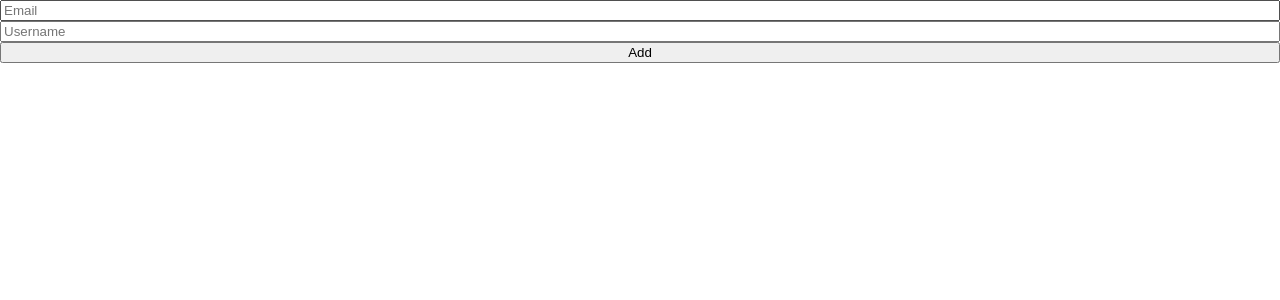
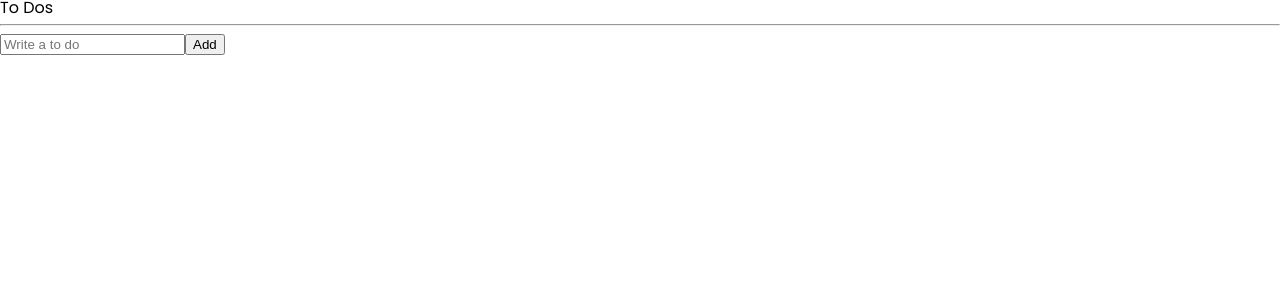
Before and after one commit to yujini-kim/todolist, a React (Create React App) app: page / in a window 1280 px wide. Shown: the top 300 px of the page. Built offline with nearby package versions, Linux system fonts and the light colour scheme.

Commit message:
feat: Todo 추가 기능
- todo 추가 기능

관련 이슈:

```diff
--- a/package.json
+++ b/package.json
@@ -11,8 +11,8 @@
     "@types/node": "^16.18.126",
     "@types/react": "^19.0.12",
     "@types/react-dom": "^19.0.4",
-    "react": "^19.1.0",
-    "react-dom": "^19.1.0",
+    "react": "^18.3.1",
+    "react-dom": "^18.3.1",
     "react-hook-form": "^7.55.0",
     "react-scripts": "5.0.1",
     "recoil": "^0.7.7",
--- a/src/App.tsx
+++ b/src/App.tsx
@@ -1,5 +1,5 @@
 import { createGlobalStyle } from 'styled-components';
-import ToDoList from './ToDoList';
+import ToDoList from './component/ToDoList';
 
 const GlobalStyle = createGlobalStyle`
 
--- a/src/ToDoList.tsx
+++ /dev/null
@@ -1,59 +0,0 @@
-import { useForm } from 'react-hook-form';
-
-type IFormData = {
-  firstName: string;
-  lastName: string;
-  email: string;
-  password: string;
-  CheckingPassword: string;
-  username?: string;
-};
-
-function ToDoList() {
-  const {
-    register,
-    handleSubmit,
-    formState: { errors },
-  } = useForm<IFormData>();
-
-  const onValid = (data: IFormData) => {
-    console.log('data', data);
-  };
-
-  return (
-    <div>
-      <form
-        style={{ display: 'flex', flexDirection: 'column' }}
-        onSubmit={handleSubmit(onValid)}
-      >
-        <input
-          {...register('email', {
-            required: '이메일을 입력해주세요',
-            pattern: {
-              value: /^[A-Za-z0-9._%+-]+@naver.com$/,
-              message: 'Only naver.com emails allowed',
-            },
-          })}
-          placeholder="Email"
-        />
-        <span>{errors.email?.message}</span>
-
-        <input
-          {...register('username', {
-            required: '유저네임을 입력해주세요',
-            minLength: {
-              value: 10,
-              message: 'Username must be at least 10 characters',
-            },
-          })}
-          placeholder="Username"
-        />
-        <span>{errors.username?.message}</span>
-
-        <button>Add</button>
-      </form>
-    </div>
-  );
-}
-
-export default ToDoList;
--- /dev/null
+++ b/src/component/ToDoList.tsx
@@ -0,0 +1,51 @@
+import { useForm } from 'react-hook-form';
+import { atom, useRecoilState } from 'recoil';
+
+interface IForm {
+  toDo: string;
+}
+
+interface IToDo {
+  text: string;
+  category: 'TO_DO' | 'DOING' | 'DONE';
+  id: number;
+}
+
+const toDoState = atom<IToDo[]>({
+  key: 'toDo',
+  default: [],
+});
+
+function ToDoList() {
+  const [toDos, setToDos] = useRecoilState(toDoState);
+  const { register, handleSubmit, setValue } = useForm<IForm>();
+  const onSubmit = ({ toDo }: IForm) => {
+    setToDos((oldToDos) => [
+      { text: toDo, id: Date.now(), category: 'TO_DO' },
+      ...oldToDos,
+    ]);
+    setValue('toDo', '', { shouldValidate: true });
+  };
+  return (
+    <div>
+      <h1>To Dos</h1>
+      <hr />
+      <form onSubmit={handleSubmit(onSubmit)}>
+        <input
+          {...register('toDo', {
+            required: 'Please Write a To Do',
+          })}
+          placeholder="Write a to do"
+        ></input>
+        <button>Add</button>
+      </form>
+      <ul>
+        {toDos.map((todo) => (
+          <li key={todo.id}>{todo.text}</li>
+        ))}
+      </ul>
+    </div>
+  );
+}
+
+export default ToDoList;
--- a/src/index.tsx
+++ b/src/index.tsx
@@ -3,12 +3,15 @@
 import App from './App';
 import { ThemeProvider } from 'styled-components';
 import { lightTheme } from './theme';
+import { RecoilRoot } from 'recoil';
 
 const root = ReactDOM.createRoot(
   document.getElementById('root') as HTMLElement
 );
 root.render(
   <ThemeProvider theme={lightTheme}>
-    <App />
+    <RecoilRoot>
+      <App />
+    </RecoilRoot>
   </ThemeProvider>
 );
```
Also changed, not shown: 1 other file (tests, documents, lock files or other folders).
